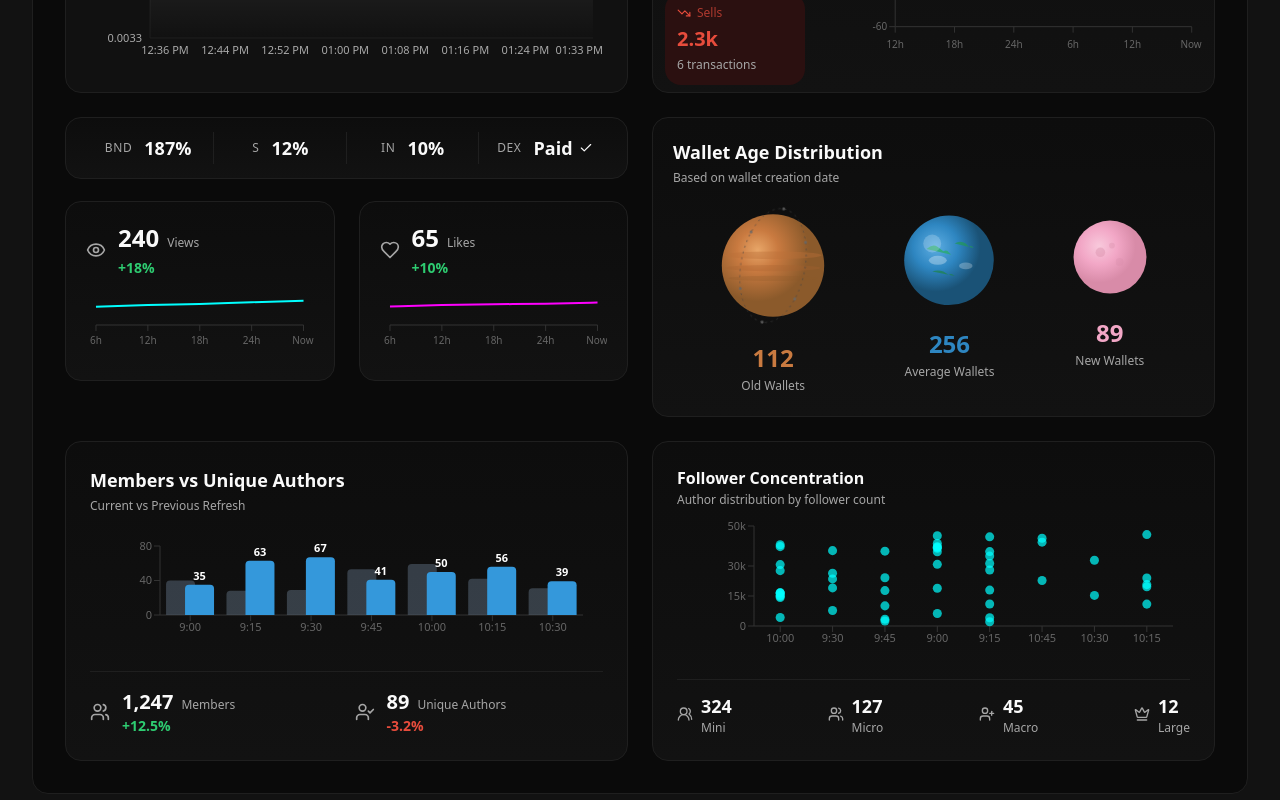
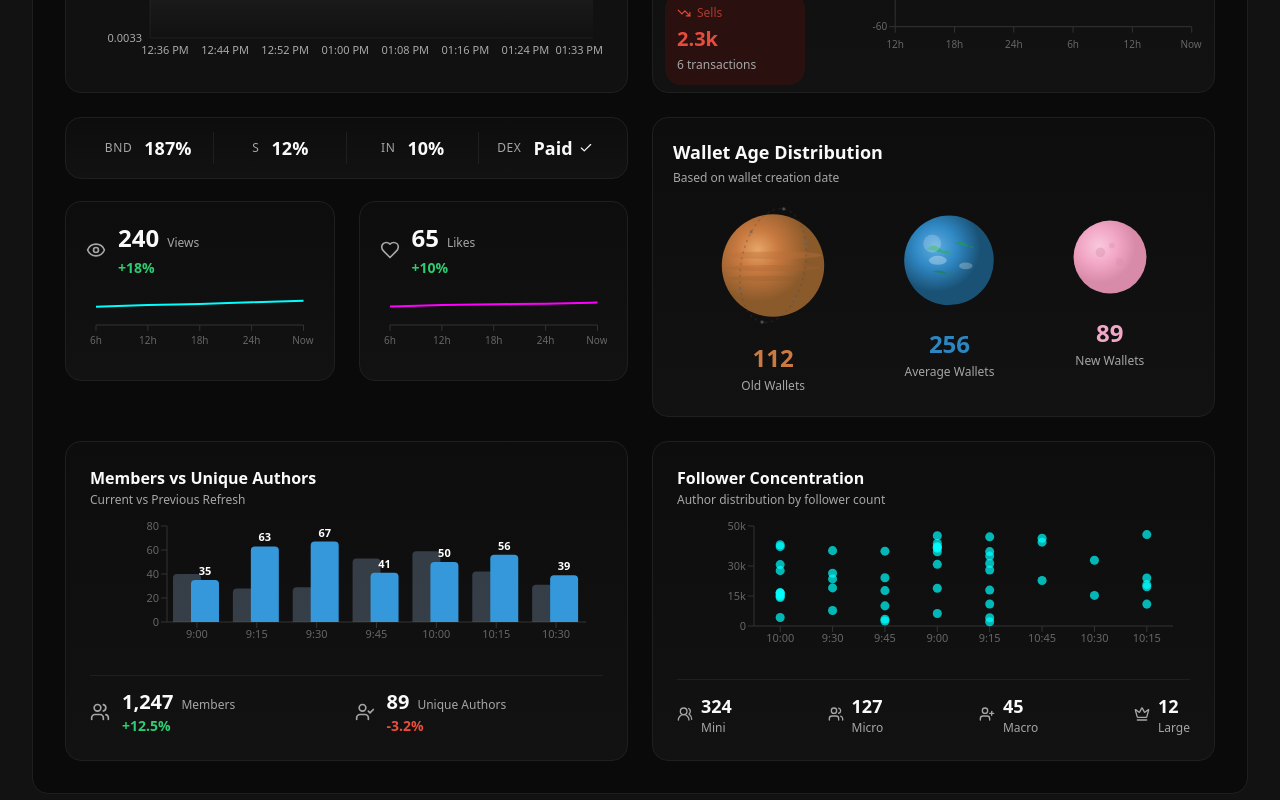
Before and after one commit to SAISURYACHARAN89/dashboard-void-shell, a React (Vite) app: page / in a window 1280 px wide. Shown: the part 456-1256 px from the top of the page. Built offline with nearby package versions, Linux system fonts and the light colour scheme; the HTML template or start-up script is replaced by a standard one.

Commit message:
Refactor Bar Graph Section

```diff
--- a/src/components/BarGraphSection.tsx
+++ b/src/components/BarGraphSection.tsx
@@ -55,17 +55,17 @@ const BarGraphSection = () => {
     >
       <div className="flex flex-col h-full">
         {/* Title */}
-        <div className="mb-3">
-          <h3 className="text-foreground text-lg font-semibold">Members vs Unique Authors</h3>
-          <p className="text-muted-foreground text-xs mt-1">Current vs Previous Refresh</p>
+        <div className="mb-2">
+          <h3 className="text-foreground text-base font-semibold">Members vs Unique Authors</h3>
+          <p className="text-muted-foreground text-xs mt-0.5">Current vs Previous Refresh</p>
         </div>
 
         {/* Chart */}
-        <div className="flex-1 min-h-0">
+        <div className="flex-1 min-h-0 -mx-2">
           <ResponsiveContainer width="100%" height="100%">
             <BarChart
               data={chartData}
-              margin={{ top: 20, right: 20, left: 10, bottom: 10 }}
+              margin={{ top: 10, right: 25, bottom: 15, left: 25 }}
               barGap={-10}
             >
               <XAxis
@@ -113,7 +113,7 @@ const BarGraphSection = () => {
         </div>
 
         {/* Bottom Metrics Section */}
-        <div className="grid grid-cols-2 gap-4 mt-4 pt-4 border-t border-[hsl(var(--dashboard-border))]">
+        <div className="grid grid-cols-2 gap-4 mt-2 pt-3 border-t border-[hsl(var(--dashboard-border))]">
           {/* Members */}
           <div className="flex items-center gap-3">
             <Users className="w-5 h-5 text-muted-foreground" />
```
